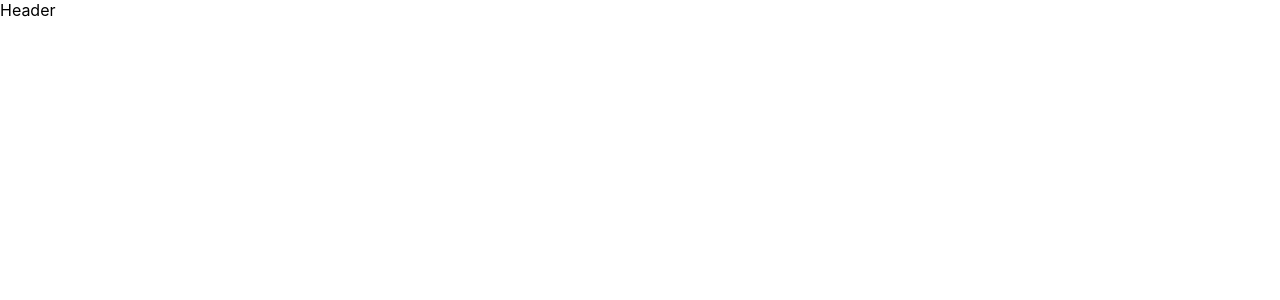
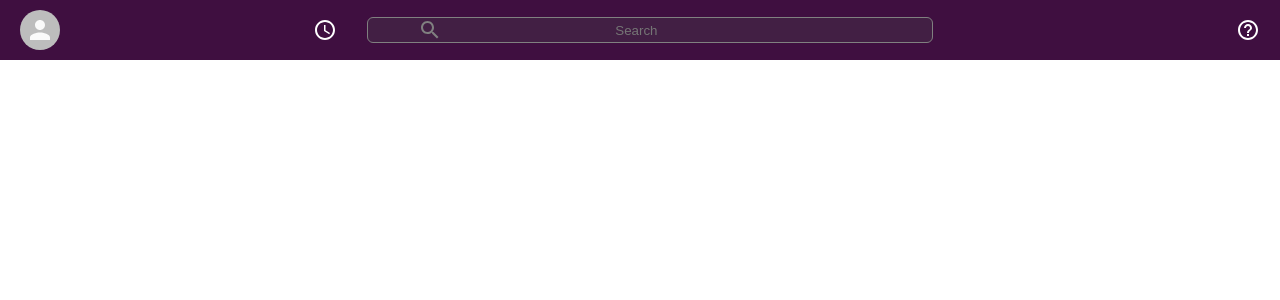
Before and after one commit to Moh-Bakr/Slack, a React (Create React App) app: page / in a window 1280 px wide. Shown: the top 300 px of the page. Built offline with nearby package versions, Linux system fonts and the light colour scheme.

Commit message:
Header Component

```diff
--- a/package.json
+++ b/package.json
@@ -3,6 +3,8 @@
   "version": "0.1.0",
   "private": true,
   "dependencies": {
+    "@material-ui/core": "^4.12.4",
+    "@material-ui/icons": "^4.11.3",
     "@reduxjs/toolkit": "^1.8.1",
     "@testing-library/jest-dom": "^5.16.4",
     "@testing-library/react": "^13.0.1",
@@ -15,6 +17,7 @@
     "react-redux": "^8.0.1",
     "react-router-dom": "5.2.0",
     "react-scripts": "5.0.1",
+    "styled-components": "^5.3.5",
     "web-vitals": "^2.1.0"
   },
   "scripts": {
@@ -40,5 +43,8 @@
       "last 1 firefox version",
       "last 1 safari version"
     ]
+  },
+  "resolutions": {
+    "styled-components": "^5"
   }
 }
--- a/src/App.js
+++ b/src/App.js
@@ -5,16 +5,17 @@
   Switch,
   Route
 } from "react-router-dom";
-import Header from './Header';
+import Header from './components/Header';
 
 function App() {
   return (
     <div className="app">
       <Router>
         <>
+          <Header />
           <Switch>
             <Route path="/">
-              <Header />
+
             </Route>
           </Switch>
         </>
--- a/src/Header.js
+++ /dev/null
@@ -1,9 +0,0 @@
-import React from 'react'
-
-function Header() {
-  return (
-    <div>Header</div>
-  )
-}
-
-export default Header
--- /dev/null
+++ b/src/components/Header.js
@@ -0,0 +1,102 @@
+import React from 'react'
+import styled from 'styled-components';
+import { Avatar } from "@material-ui/core";
+import AccessTimeIcon from "@material-ui/icons/AccessTime";
+import SearchIcon from '@material-ui/icons/Search';
+import HelpOutlineIcon from '@material-ui/icons/HelpOutline';
+
+function Header() {
+  return (
+    <HeaderContainer>
+
+      {/* Header Left */}
+      <HeaderLeft>
+        <HeaderAvatar
+
+        />
+        <AccessTimeIcon />
+
+      </HeaderLeft>
+
+      {/* Header Search */}
+      <HeaderSearch>
+        <SearchIcon />
+        <input placeholder='Search' />
+
+      </HeaderSearch>
+      {/* Header Right */}
+      <HeaderRight>
+        <HelpOutlineIcon />
+      </HeaderRight>
+
+    </HeaderContainer>
+  )
+}
+
+export default Header;
+
+
+
+const HeaderContainer = styled.div`
+display: flex;
+position: fixed;
+width: 100%;
+align-items: center;
+justify-content: space-between;
+padding: 10px 0;
+background-color: var(--slack--color);
+color: white;
+`;
+
+const HeaderRight = styled.div`
+display: flex;
+flex: 0.3;
+align-items: flex-end;
+
+>.MuiSvgIcon-root{
+  margin-left: auto;
+  margin-right: 20px;
+}
+
+`;
+const HeaderLeft = styled.div`
+display: flex;
+flex: 0.3;
+align-items: center;
+margin-left: 20px;
+
+>.MuiSvgIcon-root{
+  margin-left: auto;
+  margin-right: 30px;
+}
+`;
+
+const HeaderAvatar = styled(Avatar)`
+cursor: pointer;
+
+:hover{
+  opacity:0.8;
+}
+
+`;
+
+const HeaderSearch = styled.div`
+display: flex;
+flex: 0.4;
+opacity: 1;
+border-radius: 6px;
+text-align: center;
+color: gray;
+background-color: #421f44;
+padding: 0 50px;
+border: 1px solid gray;
+
+> input{
+  background-color: transparent;
+  border: none;
+  text-align : center;
+  min-width: 30vw;
+  outline: 0;
+  color: white;
+}
+`;
--- a/src/index.css
+++ b/src/index.css
@@ -5,6 +5,8 @@
 body {
   --slack--color: #3f0f40;
   overflow: hidden;
+
+
   margin: 0;
   font-family: -apple-system, BlinkMacSystemFont, 'Segoe UI', 'Roboto', 'Oxygen',
     'Ubuntu', 'Cantarell', 'Fira Sans', 'Droid Sans', 'Helvetica Neue',
```
Also changed, not shown: 1 other file (tests, documents, lock files or other folders).
